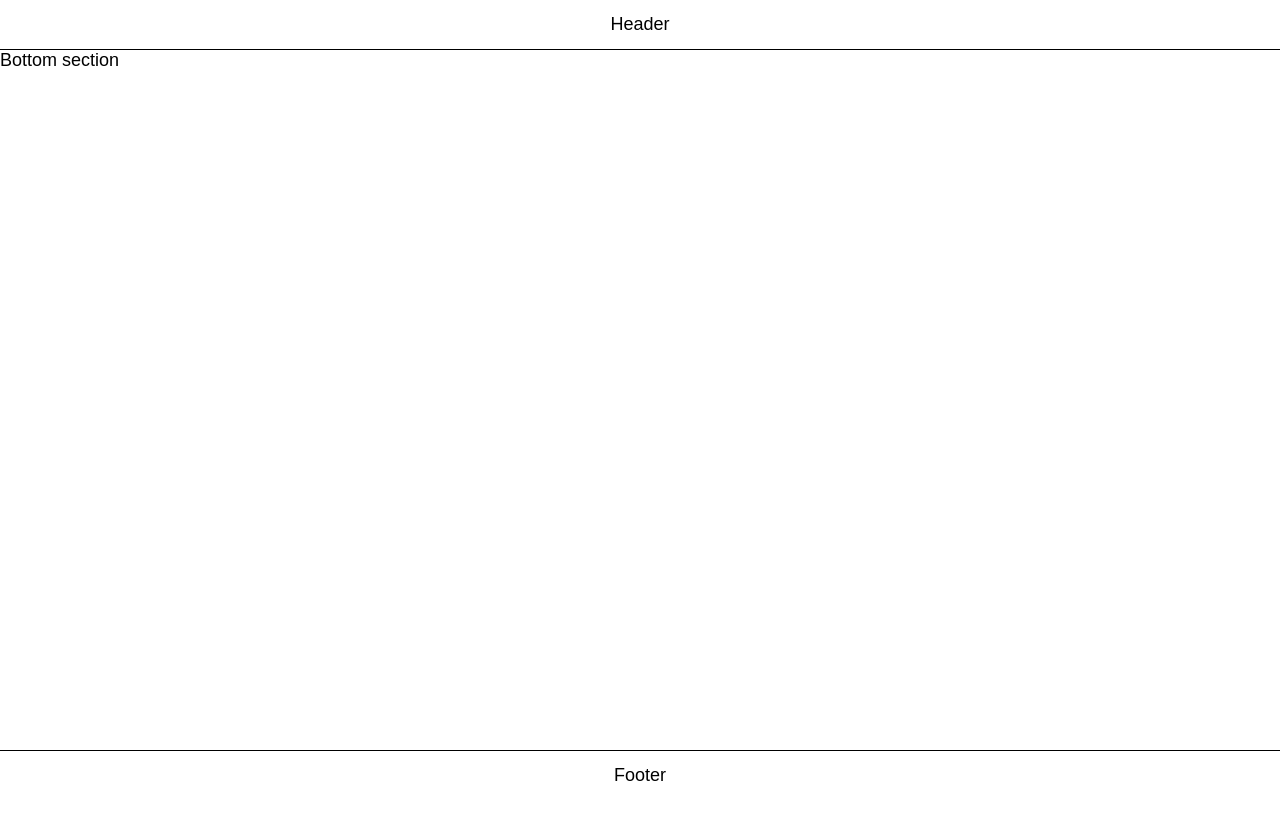
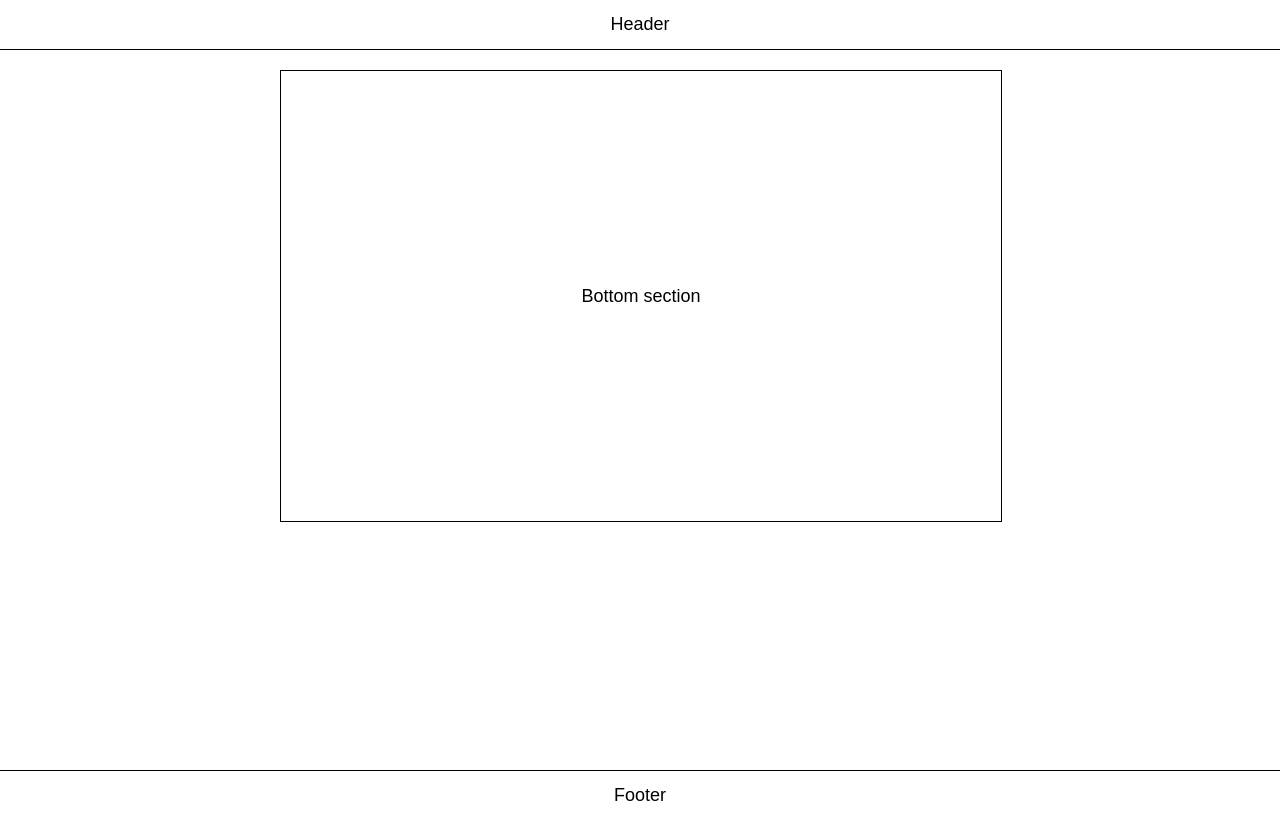
Before and after one commit to ooloo-io/github-flow-gabrivoy, a website: page src/index.html in a window 1280 px wide. Drawn offline with nearby package versions, Linux system fonts and the light colour scheme.

Commit message:
rebased bottom-section

```diff
--- a/src/styles.css
+++ b/src/styles.css
@@ -21,4 +21,17 @@ body {
 
 .content {
   min-height: calc(100vh - 100px);
+  width: 720px;
+  max-width: 100%;
+  margin: auto;
 }
+
+.section {
+  height: 450px;
+  width: 100%;
+  margin-top: 20px;
+  display: flex;
+  justify-content: center;
+  align-items: center;
+  border: 1px solid black;
+}
```
